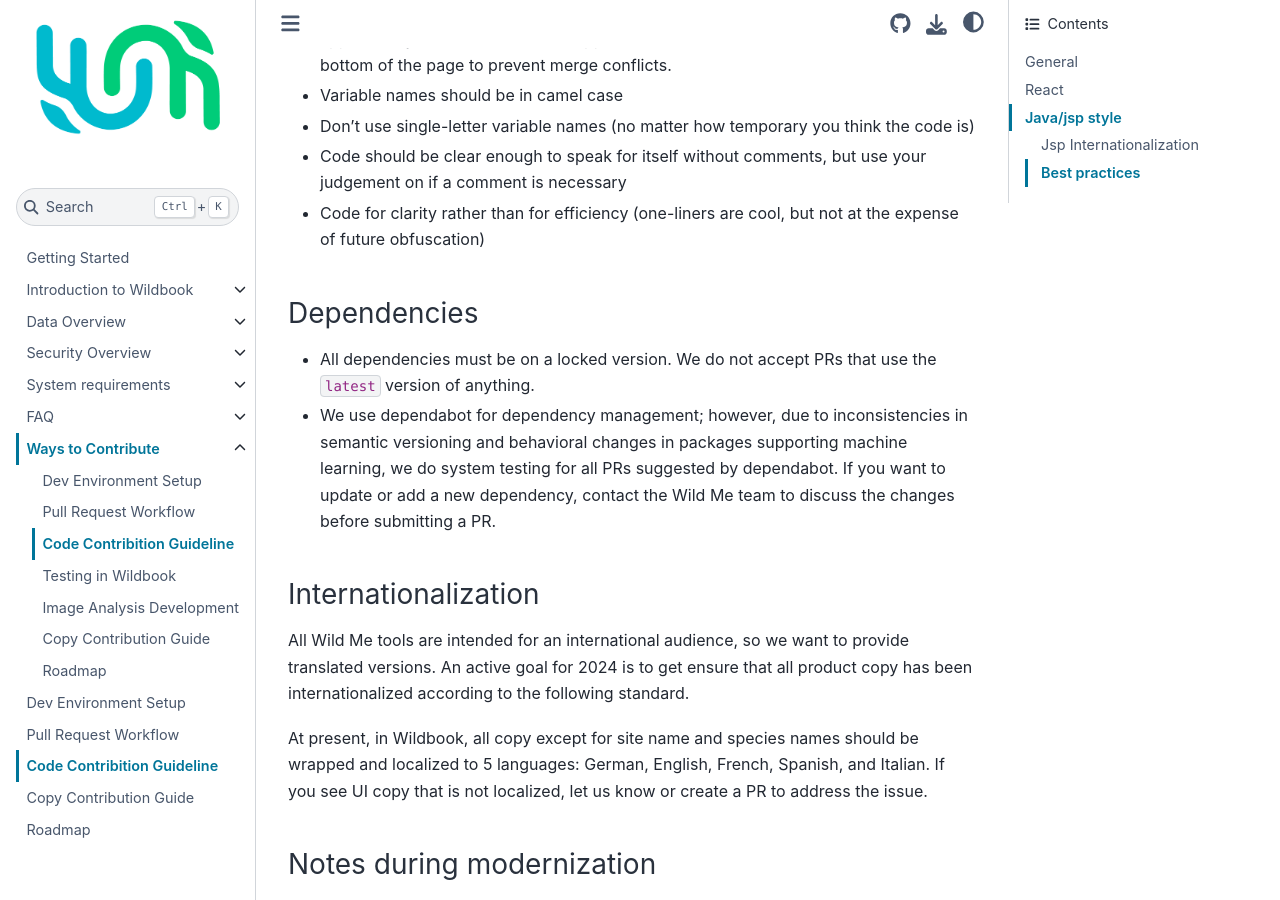
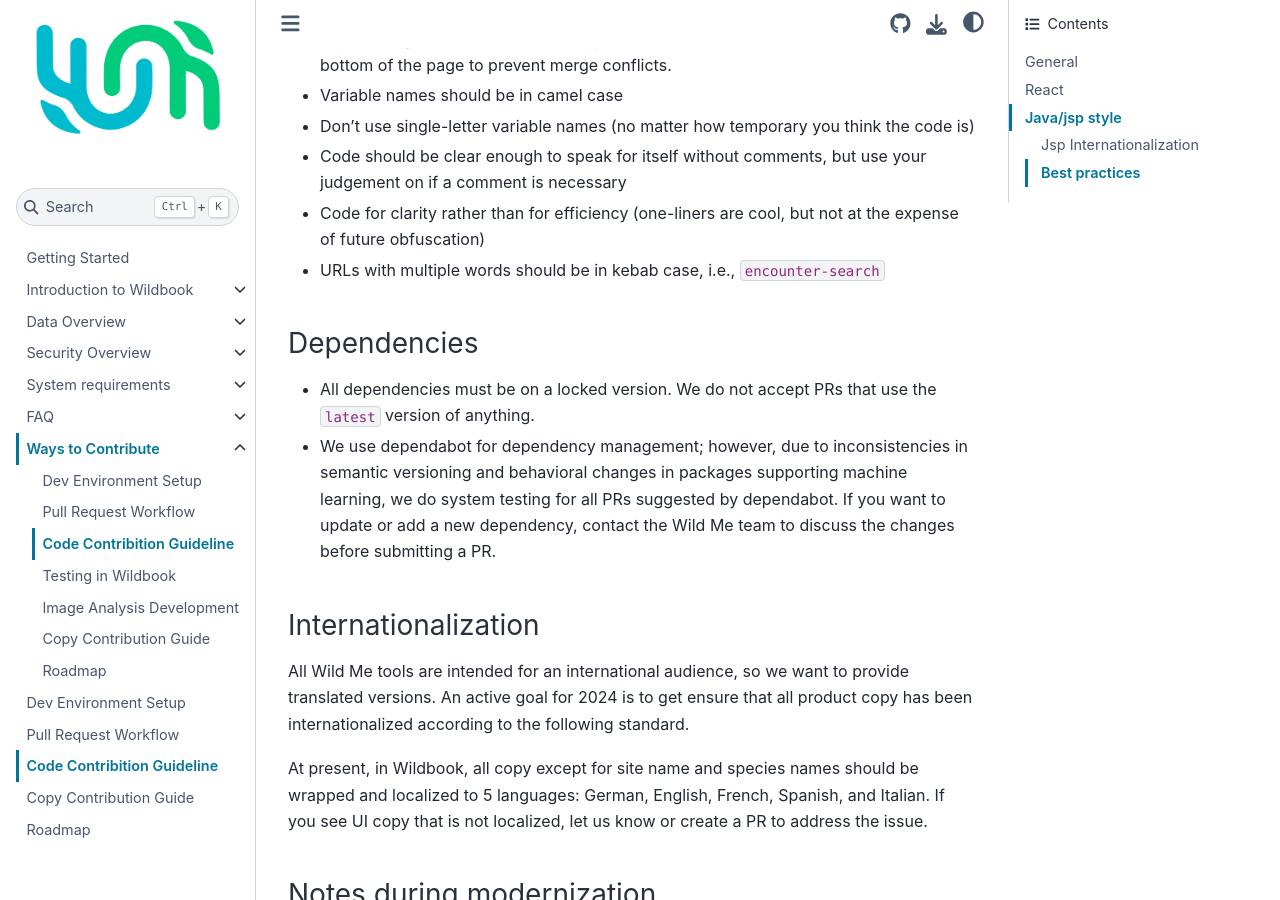
Before and after one commit to WildMeOrg/wildbook-docs, a Sphinx documentation site: the page built from docs/contribute/code-guide.md, in a window 1280 px wide and 900 px high, scrolled down 422 px. Built offline with Sphinx 7.4.7 and the Sphinx Book theme 1.1.4, drawn with Linux system fonts in a browser that asks for light colours.

Commit message:
url standard
added url format standarg

```diff
--- a/docs/contribute/code-guide.md
+++ b/docs/contribute/code-guide.md
@@ -9,6 +9,7 @@
 * Don’t use single-letter variable names (no matter how temporary you think the code is)
 * Code should be clear enough to speak for itself without comments, but use your judgement on if a comment is necessary
 * Code for clarity rather than for efficiency (one-liners are cool, but not at the expense of future obfuscation)
+* URLs with multiple words should be in kebab case, i.e., `encounter-search`
 
 ### Dependencies
 * All dependencies must be on a locked version. We do not accept PRs that use the `latest` version of anything.
```
